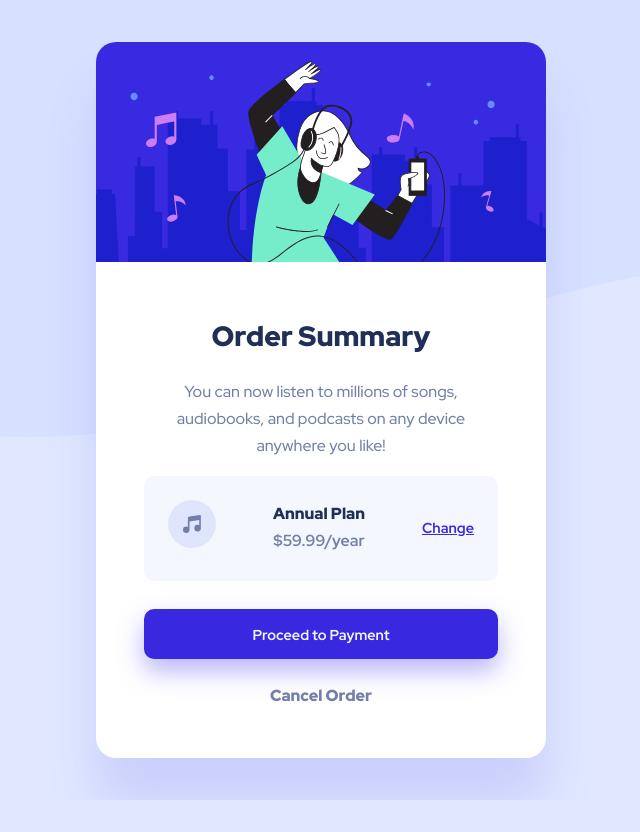
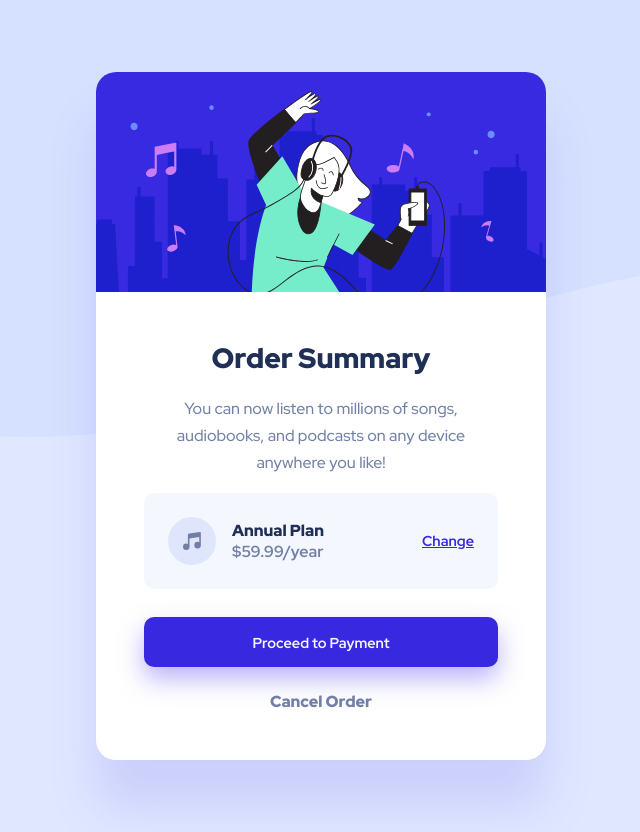
Before and after one commit to ArthurPog/order-summary-component, a plain HTML site: page index.html in a window 1280 px wide. Shown: the whole page, without its empty margins (319-959 px from the left). Before the commit the page ends 800 px from the top, so only its background shows below. Drawn offline with Linux system fonts and the light colour scheme.

Commit message:
Update index.html

```diff
--- a/index.html
+++ b/index.html
@@ -2,7 +2,7 @@
 <html lang="en">
 <head>
   <meta charset="UTF-8">
-  <meta name="viewport" content="width=device-width, initial-scale=1.0"> <!-- displays site properly based on user's device -->
+  <meta name="viewport" content="width=device-width, initial-scale=1.0"><!-- displays site properly based on user's device -->
 
   <link rel="icon" type="image/png" sizes="32x32" href="./images/favicon-32x32.png">
   <link rel="preconnect" href="https://fonts.googleapis.com">
@@ -10,7 +10,8 @@
   <link href="https://fonts.googleapis.com/css2?family=Red+Hat+Display:wght@500;700;900&display=swap" rel="stylesheet">
 
   <title>Frontend Mentor | Order summary card</title>
-
+  <!-- Yeah, I know. It's bad practice to put CSS into HTML. I promise, mom, I won't do it in larger,
+  multi-page projects on Frontend. Otherwise I will always create separate CSS files even for one-page projects. :) -->
   <style>
     * {
       font-family: 'Red Hat Display', sans-serif;
@@ -19,9 +20,22 @@
     }
     body {
       background: #e0e8ff url("./images/pattern-background-desktop.svg");
-      background-repeat: repeat-x;
+      background-repeat: repeat-x; /* This is how you get the background to only repeat HORIZONTALLY (X).
+      If you want to repeat it vertically just change the x to y */
+
+      /* This is one of the ways how to get a page centred correctly if you want the page to be responsive VERTICALLY in addition
+      to horizontally. For example, here is a solution that many sites recommend:
+      position: absolute;
+      top: 50%;
+      left: 50%;
+      transform: translate(-50%, -50%);
+
+      Try it and see what happens when you vertically make your browser window really short. You'll notice that the top of the
+      content (image) just disappears without the ability to scroll up and see it. But if you use this, it will display everything
+      correctly even on short viewports.
+      */
       margin: 0;
-      padding: 0;
+      padding: 1em;
       min-height: 100vh;
       display: flex;
       align-items: center;
@@ -34,11 +48,10 @@
       min-width: 375px;
       background: white;
       border-radius: 20px;
-      text-align: center;
       box-shadow: 0 48px 48px 0px rgba(118, 108, 241, 20%);
-      line-height: 1.68;
     }
     .card-title {
+      text-align: center;
       color: #1f2f56;
       font-weight: 900;
       font-size: 28px;
@@ -53,25 +66,23 @@
       padding-left: 48px;
       padding-bottom: 48px;
     }
-    .card-item {
-      padding-left: 1em;
-      position: relative;
-      background: #f5f7ff;
-      width: 100%;
-      border-radius: 10px;
+    .card-text {
+      text-align: center;
+      line-height: 1.68em;
     }
     .item-name {
       font-weight: 900;
       color: #1f2f56;
     }
-    .item-price {
-      font-weight: 700;
+    .icon-item-group {
+      display: flex;
+      align-items: center;
+      justify-content: center;
     }
-    .item-change {
-      color: #3829e0;
-      font-weight: 700;
-      font-size: .9em;
+    .icon-item-group img {
+      padding-right: 1em;
     }
+    /* Creating the product summary part with all the elements inline and centered vertically */
     .item-recap {
       background-color: #f5f7ff;
       border-radius: 10px;
@@ -79,6 +90,21 @@
       display: flex;
       align-items: center;
       justify-content: space-between;
+    }
+    /*Here I position the Annual Plan above the price using float*/
+    .item-name {
+      float: left;
+    }
+    .item-price {
+      font-weight: 700;
+      clear: left;
+      float: left;
+    }
+    /*--*/
+    .item-change {
+      color: #3829e0;
+      font-weight: 700;
+      font-size: .9em;
     }
     .card-button {
       width: 100%;
@@ -94,6 +120,7 @@
     }
     .cancel-order-div {
       padding-top: 1.5em;
+      text-align: center;
     }
     .cancel-order {
       font-weight: 900;
@@ -104,6 +131,7 @@
     .card-button:hover {
       background: #766cf1;
     }
+    /* This takes the underline away when you hover over the Change link */
     .item-change:hover {
       color: #766cf1;
       text-decoration: none;
@@ -124,15 +152,15 @@
         You can now listen to millions of songs, audiobooks, and podcasts on any device anywhere you like!
       </p>
       <div class="item-recap">
-
-          <div class="row-item-icon">
+        <div class="icon-item-group">
             <img src="./images/icon-music.svg" alt="music icon">
-          </div>
-          <div class="row-item-name">
-            <span class="item-name">Annual Plan</span><br><span class="item-price">$59.99/year</span>
-          </div>
+            <div class="price">
+              <span class="item-name">Annual Plan</span>
+              <span class="item-price">$59.99/year</span>
+            </div>
+        </div>
           <div class="row-item-change">
-            <a class="item-change" href="">Change</a>
+            <a class="item-change" href="#">Change</a>
           </div>
 
       </div>
@@ -140,7 +168,7 @@
         Proceed to Payment
       </button>
       <div class="cancel-order-div">
-        <a class="cancel-order" href="">
+        <a class="cancel-order" href="#">
           Cancel Order
         </a>
       </div>
```
